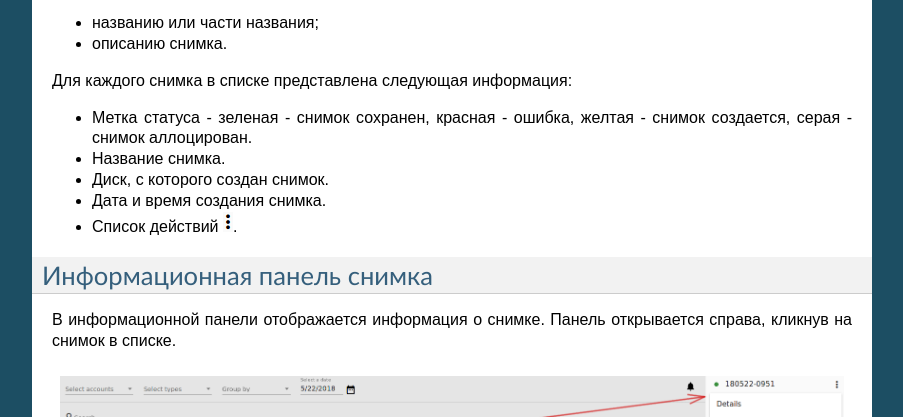
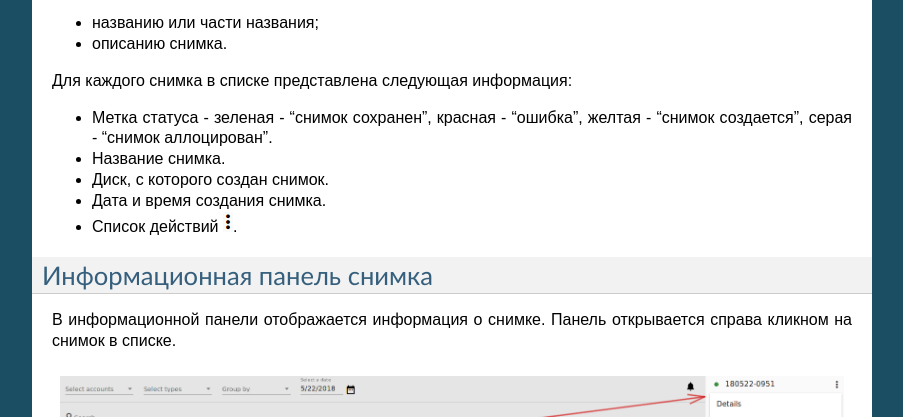
Before and after one commit to MaslovaEV/RU_CloudStack-UI, a Sphinx documentation site: the page built from RUdocs/source/CSUI-Snapshots-RU.rst, in a window 1280 px wide and 900 px high, scrolled down 1521 px. Shown: the part 151-568 px from the top of the window, without its empty margins (198-1101 px from the left). Built offline with Sphinx 7.4.7, drawn with Linux system fonts in a browser that asks for light colours; pages that are not in the unit, such as notebooks, are missing from menus.

Commit message:
Update CSUI-Snapshots-RU.rst

```diff
--- a/RUdocs/source/CSUI-Snapshots-RU.rst
+++ b/RUdocs/source/CSUI-Snapshots-RU.rst
@@ -32,7 +32,7 @@
 
 Для каждого снимка в списке представлена следующая информация:
 
-- Метка статуса - зеленая - снимок сохранен, красная - ошибка, желтая - снимок создается, серая - снимок аллоцирован.
+- Метка статуса - зеленая - "снимок сохранен", красная - "ошибка", желтая - "снимок создается", серая - "снимок аллоцирован".
 - Название снимка.
 - Диск, с которого создан снимок.
 - Дата и время создания снимка.
@@ -40,7 +40,7 @@
 
 Информационная панель снимка
 -----------------------------------
-В информационной панели отображается информация о снимке. Панель открывается справа, кликнув на снимок в списке.
+В информационной панели отображается информация о снимке. Панель открывается справа кликном на снимок в списке.
 
 .. figure:: _static/RU_Snapshots_Details.png
 
```
